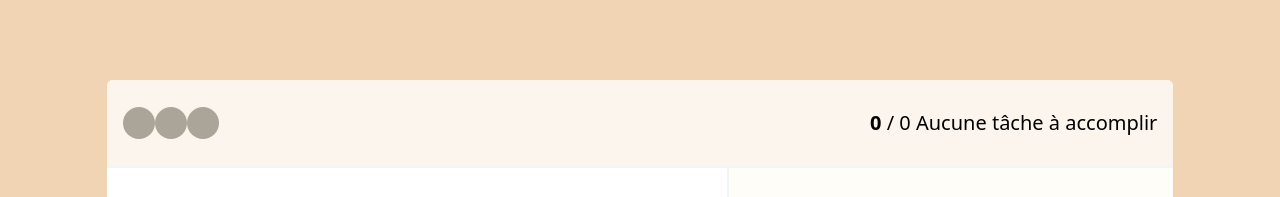
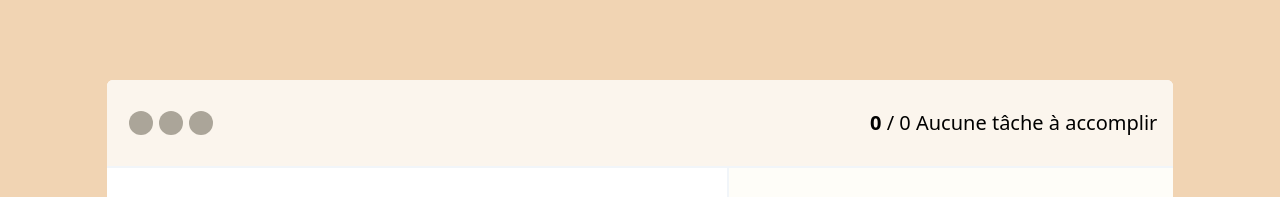
Before and after one commit to jpkamdem/new-todo-app, a React (Vite) app: page / in a window 1280 px wide. Shown: the top 197 px of the page. Built offline with nearby package versions, Linux system fonts and the light colour scheme.

Commit message:
modification bouton header

```diff
--- a/src/components/Header.tsx
+++ b/src/components/Header.tsx
@@ -1,4 +1,5 @@
 import { useDataContext } from "../hooks";
+import SmallButton from "./SmallButton";
 
 export default function Header() {
   const { sortedTodosList, completedTodosList } = useDataContext();
@@ -19,9 +20,9 @@ export default function Header() {
   return (
     <header className="bg-header-color p-4 flex items-center justify-between rounded-t-md rounded-b-none border-b-2 h-24 border-b-slate-100">
       <section className="inline-flex justify-evenly w-[12dvh]">
-        <div className="rounded-3xl bg-btn-color w-8 h-8"></div>
-        <div className="rounded-3xl bg-btn-color w-8 h-8"></div>
-        <div className="rounded-3xl bg-btn-color w-8 h-8"></div>
+        <SmallButton />
+        <SmallButton />
+        <SmallButton />
       </section>
       <span className="text-xl">
         <span className="font-bold">{completedTodosList.length}</span> /{" "}
--- /dev/null
+++ b/src/components/SmallButton.tsx
@@ -0,0 +1,3 @@
+export default function SmallButton() {
+  return <div className="rounded-3xl bg-btn-color w-6 h-6"></div>;
+}
```
